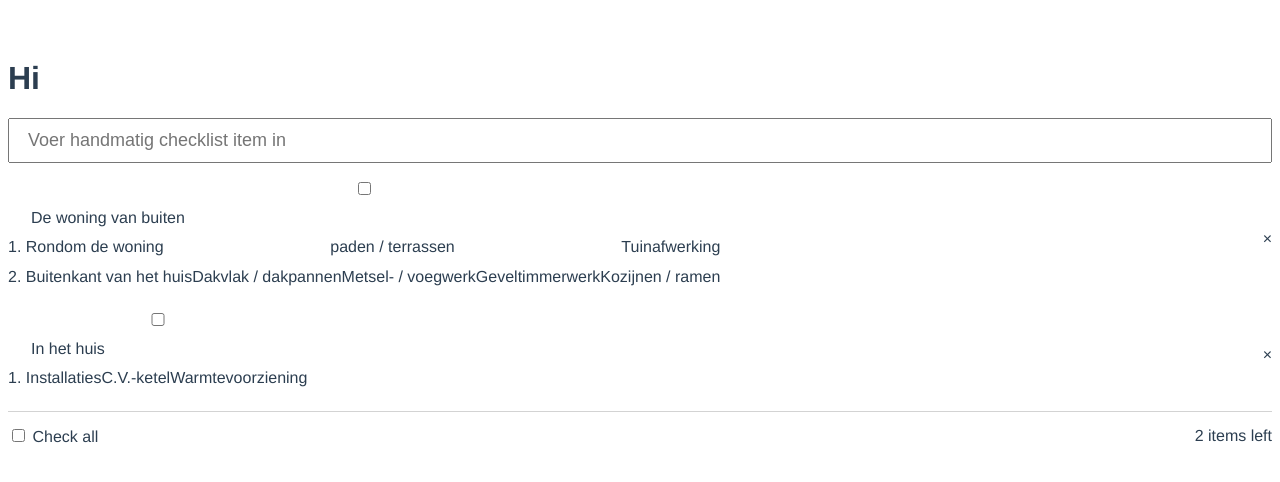
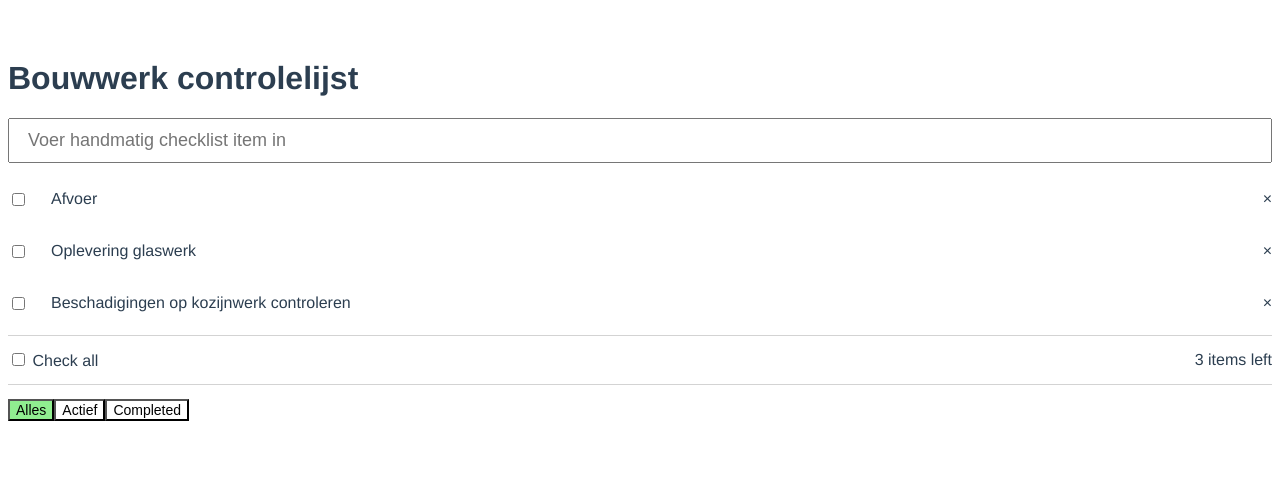
Before and after one commit to erolbah/vue-todo, a Vue app: page / in a window 1280 px wide. Shown: the top 482 px of the page. Built offline with nearby package versions, Linux system fonts and the light colour scheme.

Commit message:
feat: fitlers added

```diff
--- a/src/components/CheckList.vue
+++ b/src/components/CheckList.vue
@@ -1,12 +1,12 @@
 <template>
   <div class="hello">
-    <h1>Hi</h1>
+    <h1>Bouwwerk controlelijst</h1>
     <input type="text"
       class="todo-input"
       placeholder="Voer handmatig checklist item in"
       v-model="newTodo"
       @keyup.enter="addTodo">
-    <div v-for="(todo, index) in todos" :key="todo.id" class="todo-item">
+    <div v-for="(todo, index) in todosFiltered" :key="todo.id" class="todo-item">
       <div class="todo-item-left">
         <input type="checkbox" v-model="todo.completed">
         <div v-if="!todo.editing"
@@ -22,9 +22,9 @@
           @keyup.enter="doneEdit(todo)"
           @keyup.esc="cancelEdit(todo)"
           v-focus>
-          <div v-for="subGroup in todo.subGroups" :key="subGroup.id" class="todo-item">{{subGroup.title}}
+          <!-- <div v-for="subGroup in todo.subGroups" :key="subGroup.id">{{subGroup.title}}
             <div v-for="task in subGroup.tasks" :key="task.id" class="todo-item-child">{{task.title}}</div>
-          </div>
+          </div> -->
       </div>
       <div class="remove-item" @click="removeTodo(index)">
         &times;
@@ -34,11 +34,20 @@
     <div class="extra-container">
       <div class="">
         <label for="">
-          <input type="checkbox">
+          <input type="checkbox" :checked="!anyRemaining" @change="checkAllTodos">
           Check all
         </label>
       </div>
       <div class="">{{remaining}} items left</div>
+    </div>
+    <div class="extra-container">
+      <div class="">
+        <button :class="{ active: filter == 'all' }" @click="filter = 'all'">Alles</button>
+        <button :class="{ active: filter == 'active' }" @click="filter = 'active'">Actief</button>
+        <button :class="{ active: filter == 'completed' }" @click="filter = 'completed'">Completed</button>
+      </div>
+      <div class="">
+        <button v-if="showClearCompletedButton" @click="clearCompleted">Clear completed</button></div>
     </div>
   </div>
 </template>
@@ -51,70 +60,26 @@ export default {
       newTodo: '',
       beforeEditCache: '',
       idForTodo: 4,
-      // todos: [
-      //   {
-      //     id: 1,
-      //     title: 'Afvoer',
-      //     description: 'Hoofdgroep',
-      //     completed: false,
-      //     editing: false,
-      //     todoTasks:[
-      //       {
-      //       id: 1,
-      //       title: 'Afvoer controleren op afvoercapaciteit',
-      //       description: 'Deze afvoer werkt niet correct en zal opnieuw aangelegt moeten worden SUBGROEP',
-      //       completed: false,
-      //       editing: false
-      //       },
-      //       {
-      //       id: 2,
-      //       title: 'Afvoer opnieuw aanleggen',
-      //       description: 'Afvoer zit verstopt en moet opnieuw aangelegt SUBGROEP',
-      //       completed: false,
-      //       editing: false
-      //       }
-      //     ]
-      //   },
-      //   {
-      //     id: 2,
-      //     title: 'Oplevering glaswerk',
-      //     description: 'Deze afvoer werkt niet correct en zal opnieuw aangelegt moeten worden',
-      //     completed: false,
-      //     editing: false
-      //   },
-      //   {
-      //     id: 3,
-      //     title: 'Beschadigingen op kozijnwerk controleren',
-      //     description: 'Deze afvoer werkt niet correct en zal opnieuw aangelegt moeten worden',
-      //     completed: false,
-      //     editing: false
-      //   },
-      // ],
+      filter: 'all',
       todos: [
         {
           id: 1,
-          title: 'De woning van buiten',
+          title: 'Afvoer',
+          description: 'Hoofdgroep',
           completed: false,
           editing: false,
-          subGroups: [
+          todoTasks:[
             {
             id: 1,
-              title: '1. Rondom de woning',
-              description: 'Subgroep',
-              completed: false,
-              editing: false,
-              tasks:[
-                {
-                id: 1,
-                title: 'paden / terrassen',
-                description: '',
+            title: 'Afvoer controleren op afvoercapaciteit',
+            description: 'Deze afvoer werkt niet correct en zal opnieuw aangelegt moeten worden SUBGROEP',
             completed: false,
             editing: false
             },
             {
             id: 2,
-                title: 'Tuinafwerking',
-                description: '',
+            title: 'Afvoer opnieuw aanleggen',
+            description: 'Afvoer zit verstopt en moet opnieuw aangelegt SUBGROEP',
             completed: false,
             editing: false
             }
@@ -122,80 +87,142 @@ export default {
         },
         {
           id: 2,
-              title: '2. Buitenkant van het huis',
-              description: 'Subgroep',
-              completed: false,
-              editing: false,
-              tasks:[
-                {
-                id: 1,
-                title: 'Dakvlak / dakpannen',
-                description: '',
-                completed: false,
-                editing: false
-                },
-                {
-                id: 2,
-                title: 'Metsel- / voegwerk',
-                description: '',
+          title: 'Oplevering glaswerk',
+          description: 'Deze afvoer werkt niet correct en zal opnieuw aangelegt moeten worden',
           completed: false,
           editing: false
         },
         {
           id: 3,
-                title: 'Geveltimmerwerk',
-                description: '',
+          title: 'Beschadigingen op kozijnwerk controleren',
+          description: 'Deze afvoer werkt niet correct en zal opnieuw aangelegt moeten worden',
           completed: false,
           editing: false
         },
-                {
-                id: 4,
-                title: 'Kozijnen / ramen',
-                description: '',
-                completed: false,
-                editing: false
-                }
-              ]
-            }
       ],
-        },
-        {
-          id: 2,
-          title: 'In het huis',
-          completed: false,
-          editing: false,
-          subGroups: [
-            {
-              id: 1,
-              title: '1. Installaties',
-              description: 'Subgroep',
-              completed: false,
-              editing: false,
-              tasks:[
-                {
-                id: 1,
-                title: 'C.V.-ketel',
-                description: '',
-                completed: false,
-                editing: false
-                },
-                {
-                id: 2,
-                title: 'Warmtevoorziening',
-                description: '',
-                completed: false,
-                editing: false
-                }
-              ]
-            }
-          ],
-        },
-      ]
+    //   todos: [
+    //     {
+    //       id: 1,
+    //       title: 'De woning van buiten',
+    //       completed: false,
+    //       editing: false,
+    //       subGroups: [
+    //         {
+    //           id: 1,
+    //           title: '1. Rondom de woning',
+    //           description: 'Subgroep',
+    //           completed: false,
+    //           editing: false,
+    //           tasks:[
+    //             {
+    //             id: 1,
+    //             title: 'paden / terrassen',
+    //             description: '',
+    //             completed: false,
+    //             editing: false
+    //             },
+    //             {
+    //             id: 2,
+    //             title: 'Tuinafwerking',
+    //             description: '',
+    //             completed: false,
+    //             editing: false
+    //             }
+    //           ]
+    //         },
+    //         {
+    //           id: 2,
+    //           title: '2. Buitenkant van het huis',
+    //           description: 'Subgroep',
+    //           completed: false,
+    //           editing: false,
+    //           tasks:[
+    //             {
+    //             id: 1,
+    //             title: 'Dakvlak / dakpannen',
+    //             description: '',
+    //             completed: false,
+    //             editing: false
+    //             },
+    //             {
+    //             id: 2,
+    //             title: 'Metsel- / voegwerk',
+    //             description: '',
+    //             completed: false,
+    //             editing: false
+    //             },
+    //             {
+    //             id: 3,
+    //             title: 'Geveltimmerwerk',
+    //             description: '',
+    //             completed: false,
+    //             editing: false
+    //             },
+    //             {
+    //             id: 4,
+    //             title: 'Kozijnen / ramen',
+    //             description: '',
+    //             completed: false,
+    //             editing: false
+    //             }
+    //           ]
+    //         }
+    //       ],
+    //     },
+    //     {
+    //       id: 2,
+    //       title: 'In het huis',
+    //       completed: false,
+    //       editing: false,
+    //       subGroups: [
+    //         {
+    //           id: 1,
+    //           title: '1. Installaties',
+    //           description: 'Subgroep',
+    //           completed: false,
+    //           editing: false,
+    //           tasks:[
+    //             {
+    //             id: 1,
+    //             title: 'C.V.-ketel',
+    //             description: '',
+    //             completed: false,
+    //             editing: false
+    //             },
+    //             {
+    //             id: 2,
+    //             title: 'Warmtevoorziening',
+    //             description: '',
+    //             completed: false,
+    //             editing: false
+    //             }
+    //           ]
+    //         }
+    //       ],
+    //     },
+    //   ]
      }
   },
   computed: {
     remaining() {
       return this.todos.filter(todo => !todo.completed).length
+    },
+    anyRemaining() {
+      // controleerd computed property remaining, als deze niet 0 is dan false.
+      return this.remaining != 0
+    },
+    todosFiltered() {
+      if(this.filter === 'all'){
+        return this.todos
+      } else if (this.filter === 'active') {
+        return this.todos.filter(todo => !todo.completed)
+      } else if (this.filter === 'completed') {
+        return this.todos.filter(todo => todo.completed)
+      }
+      return this.todos
+    },
+    showClearCompletedButton() {
+      return this.todos.filter(todo => todo.completed).length > 0
     }
   },
   directives: {
@@ -237,6 +264,12 @@ export default {
     cancelEdit(todo) {
       todo.title = this.beforeEditCache
       todo.editing = false
+    },
+    checkAllTodos() {
+      this.todos.forEach((todo) => todo.completed = event.target.checked)
+    },
+    clearCompleted() {
+      this.todos = this.todos.filter(todo => !todo.completed)
     }
   }
 }
@@ -270,17 +303,12 @@ export default {
   }
   .todo-item-left { // later
     display: flex;
-    align-items: left;
-    flex-direction: column;
+    align-items: center;
   }
   .todo-item-label {
     padding: 10px;
     border: 1px solid white;
     margin-left: 12px;
-  }
-  .todo-item-child {
-    display: flex;
-
   }
   .todo-item-edit {
     font-size: 24px;
```
Lines whose indentation alone changed are shown as unchanged.
